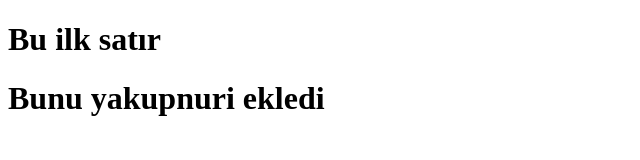
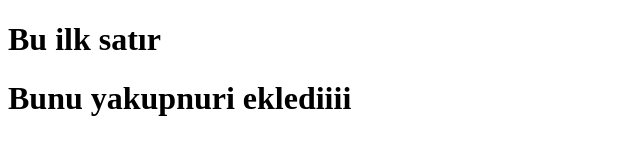
Before and after one commit to mehmeteminsalim/BranchDeneme, a plain HTML site: page index.html in a window 1280 px wide. Shown: the full height of the page, 0-640 px from the left. Drawn offline with Linux system fonts and the light colour scheme.

Commit message:
birv satır

```diff
--- a/index.html
+++ b/index.html
@@ -1,12 +1,15 @@
 <!DOCTYPE html>
 <html lang="en">
+
 <head>
     <meta charset="UTF-8">
     <meta name="viewport" content="width=device-width, initial-scale=1.0">
     <title>Document</title>
 </head>
+
 <body>
     <h1>Bu ilk satır</h1>
-    <h1>Bunu yakupnuri ekledi</h1>
+    <h1>Bunu yakupnuri eklediiii</h1>
 </body>
+
 </html>
```
